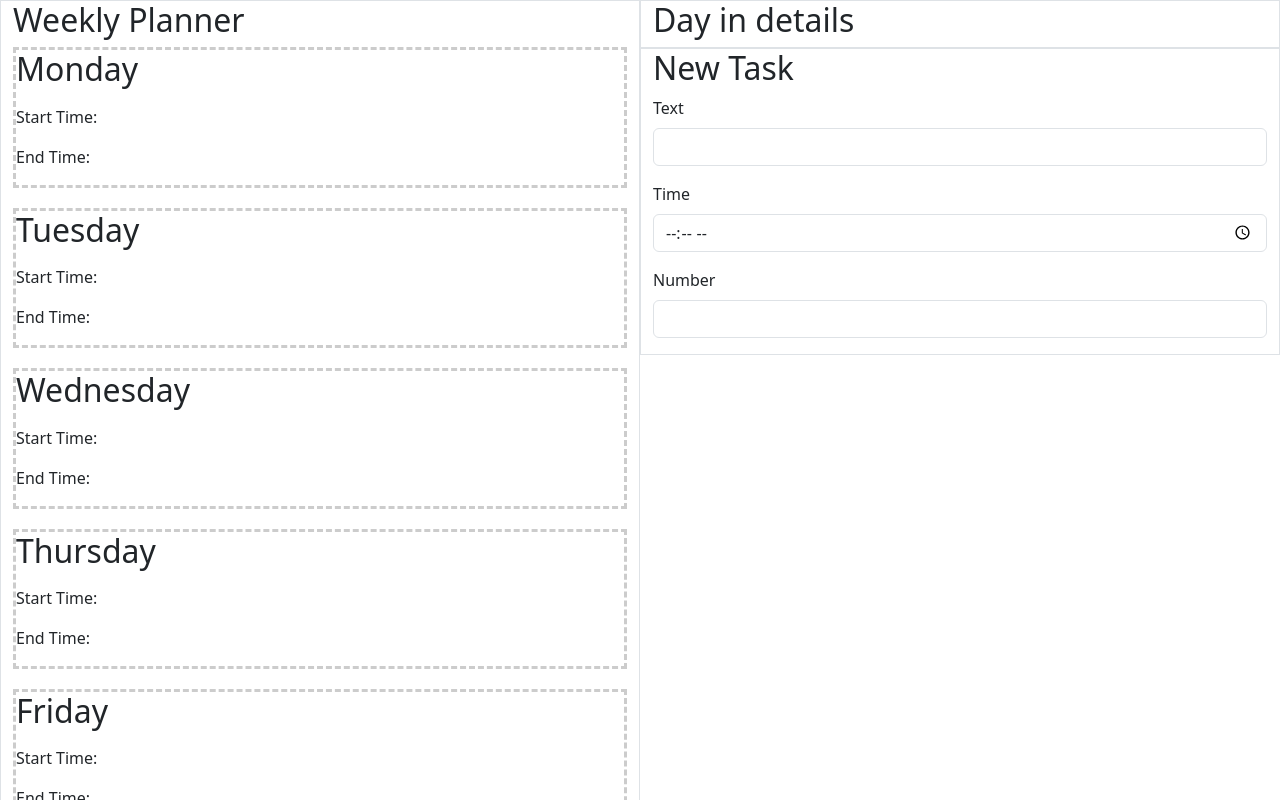
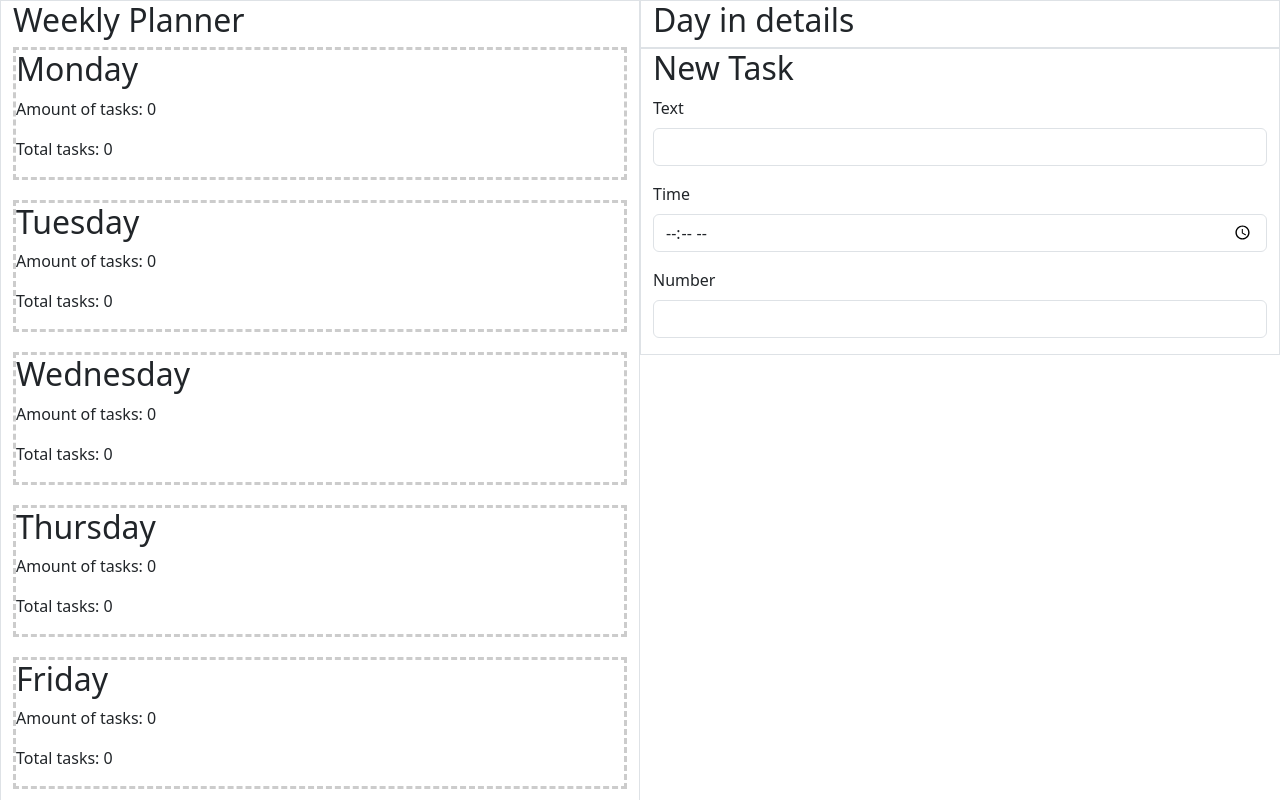
Before and after one commit to Mat203/wt_12_talalaievskiy, a React (Create React App) app: page / in a window 1280 px wide. Shown: the top 800 px of the page. Built offline with nearby package versions, Linux system fonts and the light colour scheme.

Commit message:
Task selection

```diff
--- a/src/components/Day.js
+++ b/src/components/Day.js
@@ -1,12 +1,30 @@
 import React from 'react';
+import { useContext } from 'react';
 import Task from './Task';
+import { SelectedDayContext, TasksContext } from './Week';
 
 const Day = ({ day }) => {
+    const { selectedDay, setSelectedDay } = useContext(SelectedDayContext);
+    const { tasks } = useContext(TasksContext);
+
+    const dayTasks = tasks.filter(task => task.day === day);
+    const totalDuration = dayTasks.reduce((total, task) => total + task.duration, 0);
+
+    const handleClick = () => {
+        setSelectedDay(day);
+    };
+
     return (
-        <div className="day-container" style={{ border: '3px dashed #ccc', marginBottom: '20px' }}>
+        <div
+            className={`day-container ${selectedDay === day ? 'bg-success' : ''}`}
+            onClick={handleClick}
+            style={{ border: '3px dashed #ccc', marginBottom: '20px', cursor: 'pointer' }}
+        >
             <h2>{day}</h2>
-            {}
-            <Task />
+            <p>Amount of tasks: {dayTasks.length}</p>
+            <p>Total tasks: {totalDuration}</p>
+            {/* Add your tasks here */}
+            {dayTasks.map(task => <Task {...task} />)}
         </div>
     );
 };
--- a/src/components/Week.js
+++ b/src/components/Week.js
@@ -1,12 +1,28 @@
-import React from 'react';
+import React, { useState, createContext } from 'react';
 import Day from './Day';
+import DayExpanded from './DayExpanded';
+
+export const SelectedDayContext = createContext();
+export const TasksContext = createContext();
 
 const Week = () => {
+    const [selectedDay, setSelectedDay] = useState(null);
+    const [tasks, setTasks] = useState([]);
     const days = ['Monday', 'Tuesday', 'Wednesday', 'Thursday', 'Friday', 'Saturday', 'Sunday'];
+
     return (
-        <div className="week-container">
-            {days.map(day => <Day day={day} />)}
-        </div>
+        <SelectedDayContext.Provider value={{ selectedDay, setSelectedDay }}>
+            <TasksContext.Provider value={{ tasks, setTasks }}>
+                <div className="week-container">
+                    {days.map((day, index) => (
+                        <div key={index}>
+                            <Day day={day} />
+                        </div>
+                    ))}
+                    {selectedDay && <DayExpanded day={selectedDay} />}
+                </div>
+            </TasksContext.Provider>
+        </SelectedDayContext.Provider>
     );
 };
 
```
